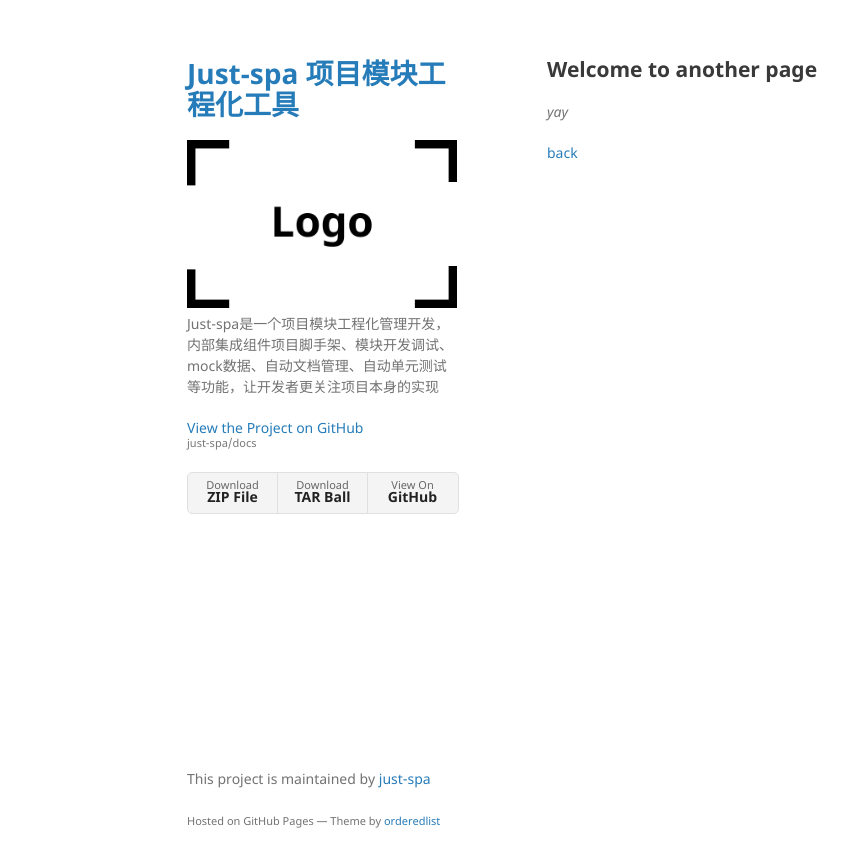
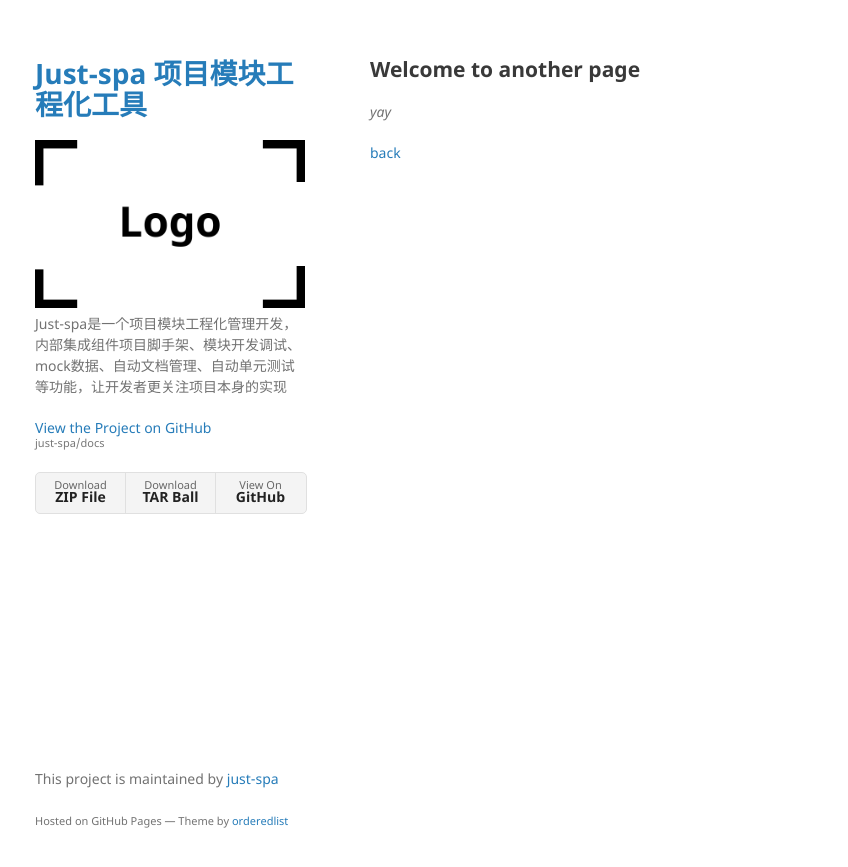
Before and after one commit to just-spa/docs, a Jekyll site: the page built from another-page.md, in a window 1280 px wide. Shown: the top 867 px of the page, without its empty margins (23-871 px from the left). Built offline with Jekyll 4.4.1, drawn with Linux system fonts in a browser that asks for light colours; our own code applies the rules of GitHub Pages for plain Markdown files.

Commit message:
feat:styles

```diff
--- a/_sass/jekyll-theme-minimal.scss
+++ b/_sass/jekyll-theme-minimal.scss
@@ -56,7 +56,7 @@ a:hover small {
 }
 
 .wrapper {
-  width:860px;
+  width:1280px;
   margin:0 auto;
 }
 
@@ -172,7 +172,7 @@ strong {
 }
 
 section {
-  width:500px;
+  width:945px;
   float:right;
   padding-bottom:50px;
 }
--- a/assets/css/style.scss
+++ b/assets/css/style.scss
@@ -2,3 +2,4 @@
 ---
 
 @import "jekyll-theme-minimal";
+@import "custom";
```
Also changed, not shown: _sass/custom.scss (added).
